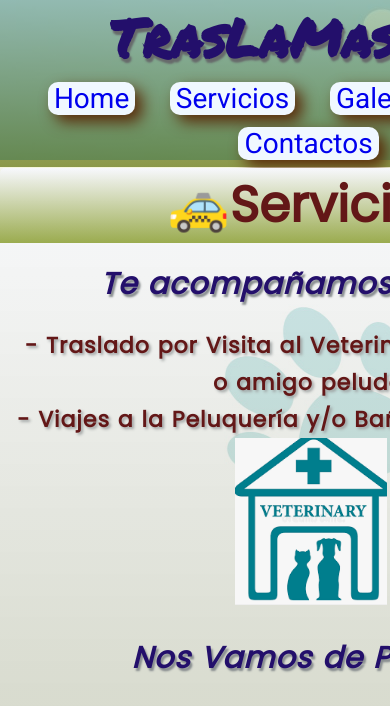
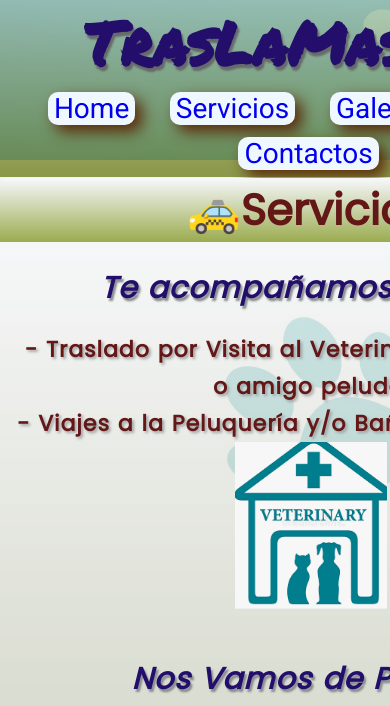
Before and after one commit to rafaelrondon22/RafaRondon-DesaWeb-29315, a plain HTML site: page pages/servicios.html in a window 390 px wide. Shown: the part 114-820 px from the top of the page. Drawn offline with nearby package versions, Linux system fonts and the light colour scheme.

Commit message:
Actuaizacion de paginas servicios.html

```diff
--- a/css/estilo2.css
+++ b/css/estilo2.css
@@ -76,7 +76,7 @@ header {
 
 h1{
     font-family: 'Permanent Marker', cursive;
-    font-size: 53px;
+    font-size: 60px;
     /*color: indigo;*/
     color:#230f6b;
     text-align: center;
@@ -140,10 +140,11 @@ main {
     font-family: 'Poppins', sans-serif;
     font-style:initial;
     font-weight: bolder;
-    font-size: 50px;
+    font-size: 48px;
     text-align: center;
 
 }
+
 
 .describa{
     font-family: 'Poppins', sans-serif;
@@ -212,7 +213,7 @@ main {
     text-transform:capitalize;
     margin-bottom: 20px;
     animation-name: anima;
-    animation-duration: 4s;
+    animation-duration: 3s;
 
 
 }
@@ -283,13 +284,13 @@ main {
 /*--- Clase de Pagina de Servicios----*/
 .contenedor{
     display: grid;
-    grid-template-columns: auto auto auto;
-    grid-template-rows: auto auto;
+    grid-template-columns: 100%;
+    grid-template-rows: auto auto auto;
     align-items: center;
 
 }
 .contenedor__titulo{
-    grid-column: 1 / span 3;
+    grid-row: 1 / span 3;
     font-family: 'Roboto', sans-serif;
     font-style: normal;
     font-weight: bolder;
@@ -372,6 +373,9 @@ footer {
 
 /* Adaptación de Media Queries*/
 @media screen and (max-width: 400px) {
+    .titulo{
+        font-size: 40px;
+    }
     .describa{
         font-size: 22px;
     }
@@ -399,6 +403,9 @@ footer {
 
 
 @media screen and (max-width: 800px) {
+    .titulo{
+        font-size: 43px;
+    }
     .grid-describa{
         display: grid;
         grid-template-columns: 1fr;
--- a/pages/servicios.html
+++ b/pages/servicios.html
@@ -36,7 +36,7 @@
             </nav>
         </header>
         <main>
-            <section>
+            <section class="contenedor">
                 <h2 class="titulo">🚕Servicios</h2>
                 <article class="describa">
                     <h3 class="parrafo">Te acompañamos al Vete:</h3>
```
